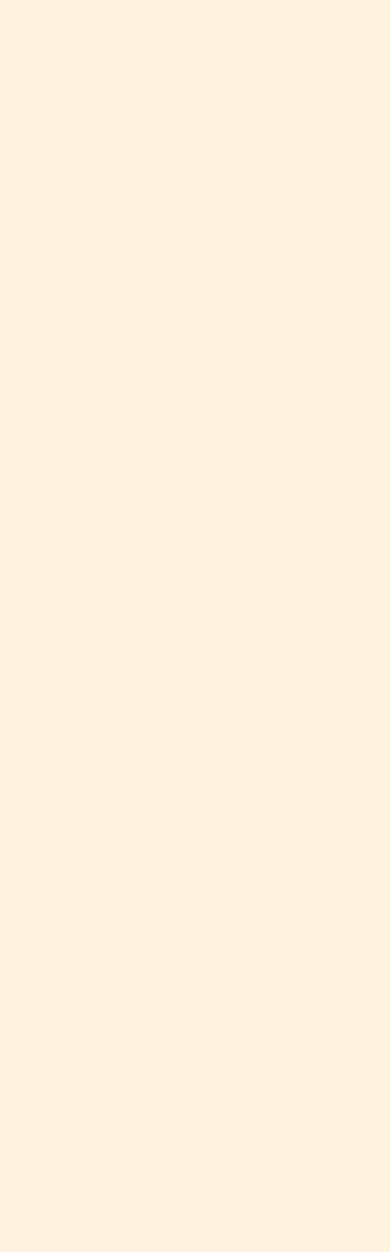
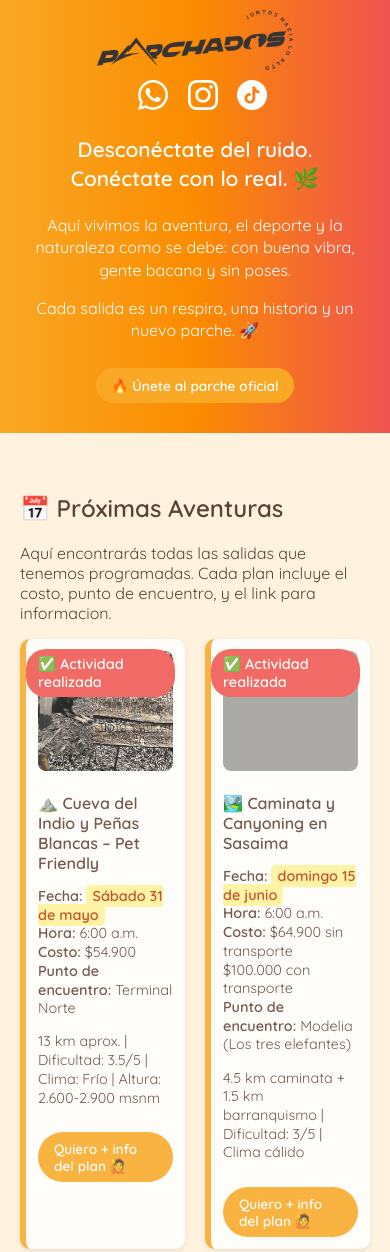
Before and after one commit to Parchadosbogota/parchados-web, a plain HTML site: page index.html in a window 390 px wide. Shown: the top 1252 px of the page. Before the commit the page ends 844 px from the top, so only its background shows below. Drawn offline with Linux system fonts and the light colour scheme; grey boxes are pictures that could not be loaded.

Commit message:
Add files via upload

```diff
--- a/index.html
+++ b/index.html
@@ -8,7 +8,7 @@
   <!-- Etiquetas Open Graph para vista previa al compartir -->
   <meta property="og:title" content="Parchados - Aventuras y buena vibra" />
   <meta property="og:description" content="Explora caminatas, planes naturales, actividades deportivas y aventuras con buena onda. ¡Únete a la comunidad Parchados! 🌄🌿" />
-  <meta property="og:image" content="https://parchadosbogota.github.io/parchados-web/img/preview2.jpg" />
+  <meta property="og:image" content="https://parchadosbogota.github.io/parchados-web/img/preview.png" />
   <meta property="og:url" content="https://parchadosbogota.github.io/parchados-web/" />
   <meta property="og:type" content="website" />
 
@@ -50,8 +50,118 @@
 
     .social-icons img {
       height: 30px;
-      width: 30p
+      width: 30px;
+      filter: brightness(0) invert(1);
+      transition: filter 0.3s ease;
+    }
 
+    .social-icons img:hover {
+      filter: brightness(0.8) invert(0.7);
+    }
+
+    .intro {
+      max-width: 800px;
+      margin: 0 auto 20px;
+      text-align: center;
+      font-size: 1.1em;
+      line-height: 1.4;
+    }
+
+    section {
+      padding: 40px 20px;
+      max-width: 1200px;
+      margin: auto;
+    }
+
+    .activity-grid {
+      display: grid;
+      grid-template-columns: repeat(auto-fit, minmax(280px, 1fr));
+      gap: 20px;
+    }
+
+    .highlight-date {
+      background-color: #FFF59D;
+      color: #BF360C;
+      padding: 2px 6px;
+      border-radius: 5px;
+      font-weight: 600;
+    }
+
+    .activity {
+      background: white;
+      border-left: 6px solid #F9A825;
+      padding: 20px;
+      border-radius: 10px;
+      box-shadow: 0 2px 6px rgba(0,0,0,0.1);
+    }
+
+    .activity img {
+      width: 100%;
+      height: 180px;
+      object-fit: cover;
+      border-radius: 8px;
+      margin-bottom: 10px;
+    }
+
+    .button {
+      display: inline-block;
+      background-color: #F9A825;
+      color: white;
+      padding: 12px 24px;
+      border-radius: 30px;
+      text-decoration: none;
+      font-weight: 600;
+      margin-top: 10px;
+    }
+
+    footer {
+      background-color: #3949AB;
+      color: white;
+      text-align: center;
+      padding: 20px;
+      margin-top: 40px;
+    }
+
+    @media (max-width: 600px) {
+      .logo-social {
+        flex-direction: column;
+        gap: 10px;
+      }
+
+      .intro {
+        font-size: 1em;
+        padding: 0 10px;
+      }
+
+      .activity-grid {
+        grid-template-columns: repeat(2, 1fr);
+      }
+
+      .activity {
+        padding: 12px;
+      }
+
+      .activity img {
+        height: 120px;
+      }
+
+      .activity h3 {
+        font-size: 1em;
+        margin: 8px 0;
+      }
+
+      .activity p {
+        font-size: 0.9em;
+        line-height: 1.3;
+      }
+
+      .button {
+        padding: 8px 16px;
+        font-size: 0.85em;
+      }
+    }
+  </style>
+</head>
 <body>
   <header class="header-bar">
     <div class="logo-social">
```
